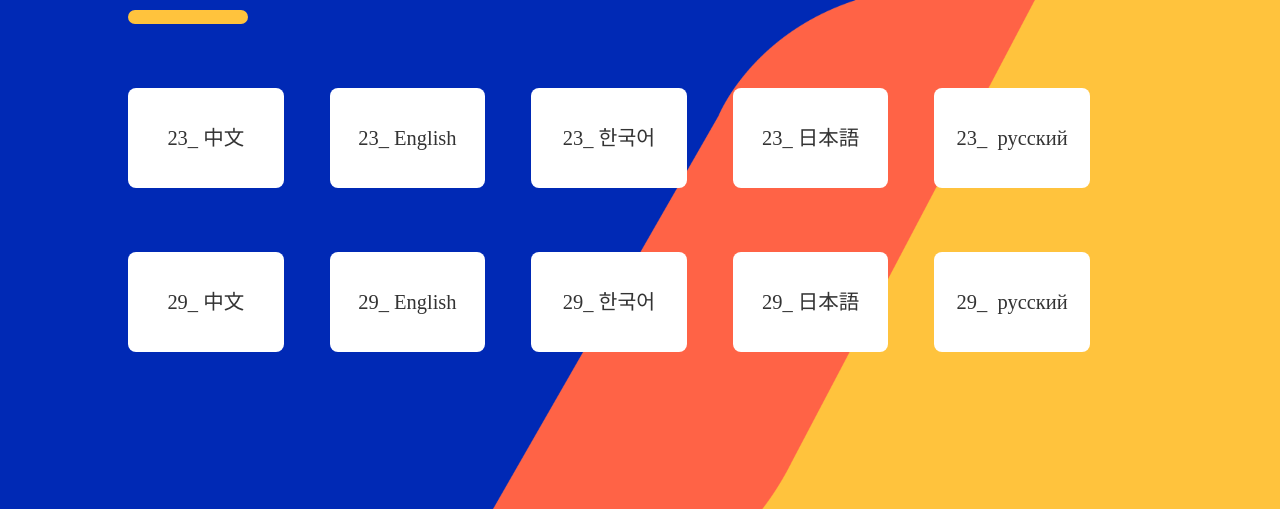
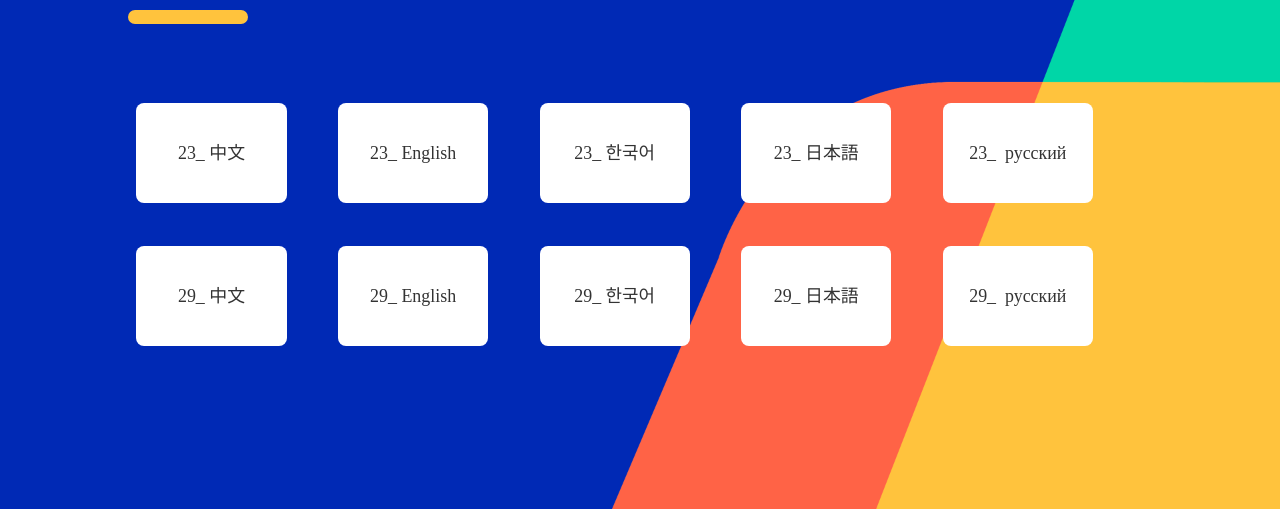
Before and after one commit to anpengwei/StaticPage, a plain HTML site: page index.html in a window 1280 px wide. Shown: the part 291-800 px from the top of the page. Drawn offline with Linux system fonts and the light colour scheme.

Commit message:
样式修改

```diff
--- a/asset/css/index.css
+++ b/asset/css/index.css
@@ -3,10 +3,16 @@
   padding: 0;
 }
 html {
+  margin: 0;
+  padding: 0;
   background: url("../image/background.png") no-repeat;
   background-size: 100% 100%;
   min-width: 1280px;
   height: 100%;
+  min-height: 1080px;
+}
+body {
+  margin: auto;
 }
 #user_text {
   width: 73%;
@@ -30,24 +36,39 @@ html {
   margin-left: 10%;
   margin-top: 5%;
 }
+#opreat_button:last-child{
+  margin-top: 1%;
+}
+#out_box {
+  width: 14.5%;
+  height: 130px;
+  float: left;
+}
+#out_box:not(:first-of-type) {
+  margin-left: 3%;
+}
 #button_box {
-  float: left;
-  width: 13.5%;
+  margin: auto;
+  width: 90%;
   height: 100px;
+  margin-top: 15px;
   background: #ffffff;
   border-radius: 8px;
   cursor: pointer;
   line-height: 100px;
   text-align: center;
-
-  font-size: 1.6vw;
+  font-size: 1.4vw;
   font-family: PingFangSC-Regular, PingFang SC;
   font-weight: 400;
   color: #333333;
 }
 #button_box:hover {
   color: #0029b5;
+
+  font-weight: 600;
+  background: none;
 }
-#button_box:not(:first-of-type) {
-  margin-left: 4%;
+#out_box:hover {
+  background: url("../image/rect_hover.png") no-repeat;
+  background-size: 100% 100%;
 }
--- a/index.html
+++ b/index.html
@@ -13,18 +13,38 @@
     </div>
     <div id="line"></div>
     <div id="opreat_button">
+      <div id="out_box">
         <div id="button_box" onclick="openFile(0)">23_ 中文</div>
+      </div>
+      <div id="out_box">
         <div id="button_box" onclick="openFile(1)">23_ English</div>
+      </div>
+      <div id="out_box">
         <div id="button_box" onclick="openFile(2)">23_ 한국어</div>
+      </div>
+      <div id="out_box">
         <div id="button_box" onclick="openFile(3)">23_ 日本語</div>
+      </div>
+      <div id="out_box">
         <div id="button_box" onclick="openFile(4)">23_  русский</div>
       </div>
+    </div>
     <div id="opreat_button">
+      <div id="out_box">
         <div id="button_box" onclick="openFile(5)">29_ 中文</div>
+      </div>
+      <div id="out_box">
         <div id="button_box" onclick="openFile(6)">29_ English</div>
+      </div>
+      <div id="out_box">
         <div id="button_box" onclick="openFile(7)">29_ 한국어</div>
+      </div>
+      <div id="out_box">
         <div id="button_box" onclick="openFile(8)">29_ 日本語</div>
+      </div>
+      <div id="out_box">
         <div id="button_box" onclick="openFile(9)">29_  русский</div>
+      </div>
     </div>
   </body>
 </html>
```
Lines whose indentation alone changed are shown as unchanged.
